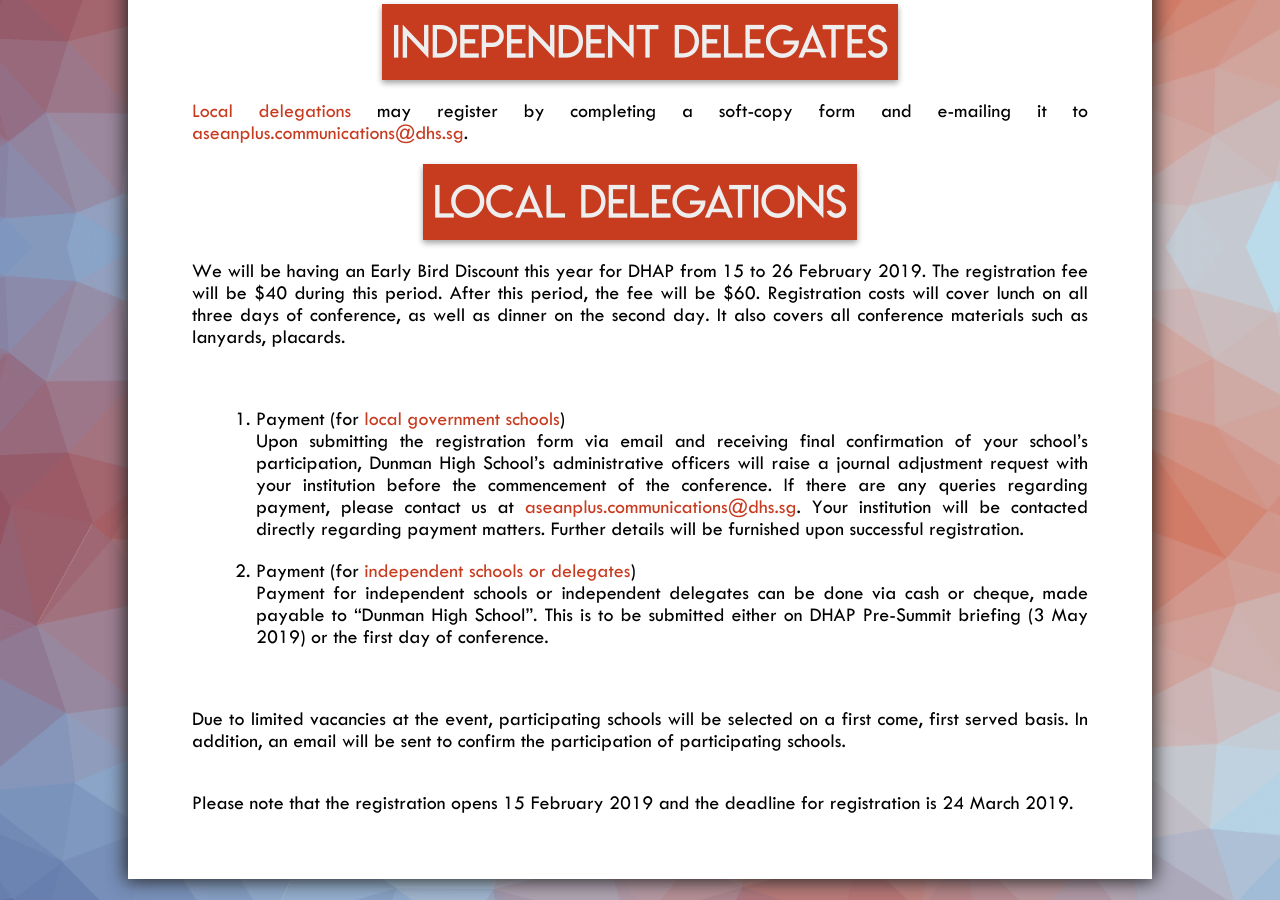
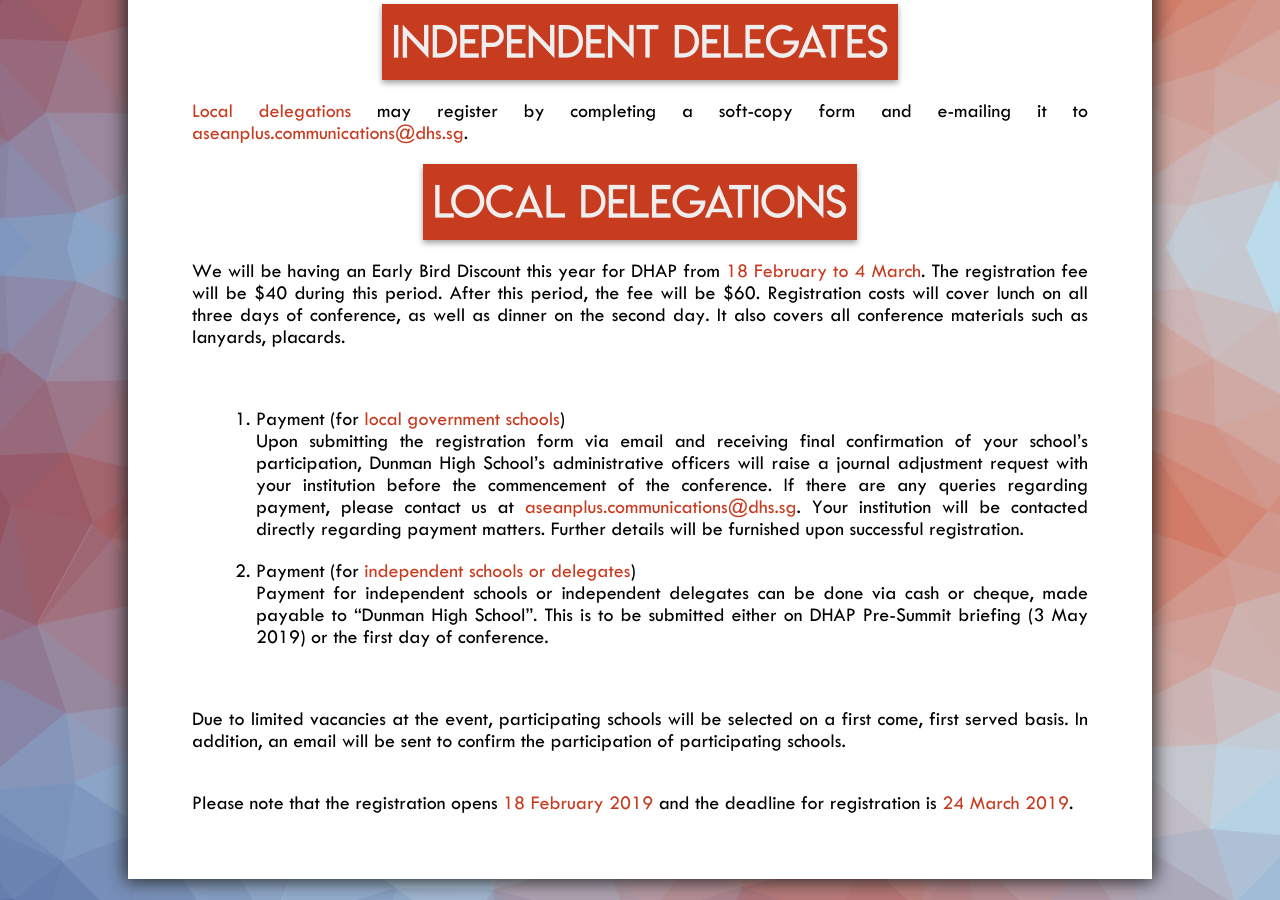
Before and after one commit to kaine119/dhap-2019, a Jekyll site: the page built from registration.md, in a window 1280 px wide and 900 px high, scrolled down 553 px. Built offline with Jekyll 4.4.1, drawn with Linux system fonts in a browser that asks for light colours.

Commit message:
Change dates in registration
* starting date: 14 Feb -> 18 Feb

```diff
--- a/registration.md
+++ b/registration.md
@@ -22,7 +22,7 @@
 </div>
 
 We will be having an Early Bird Discount this year for DHAP from
-15 to 26 February 2019. The registration fee will be $40 during
+**18 February to 4 March**. The registration fee will be $40 during
 this period. After this period, the fee will be $60. Registration costs
 will cover lunch on all three days of conference, as well as dinner
 on the second day. It also covers all conference materials such as
@@ -46,4 +46,4 @@
 
 Due to limited vacancies at the event, participating schools will be selected on a first come, first served basis. In addition, an email will be sent to confirm the participation of participating schools.
 
-Please note that the registration opens 15 February 2019 and the deadline for registration is 24 March 2019.
+Please note that the registration opens **18 February 2019** and the deadline for registration is **24 March 2019**.
```
